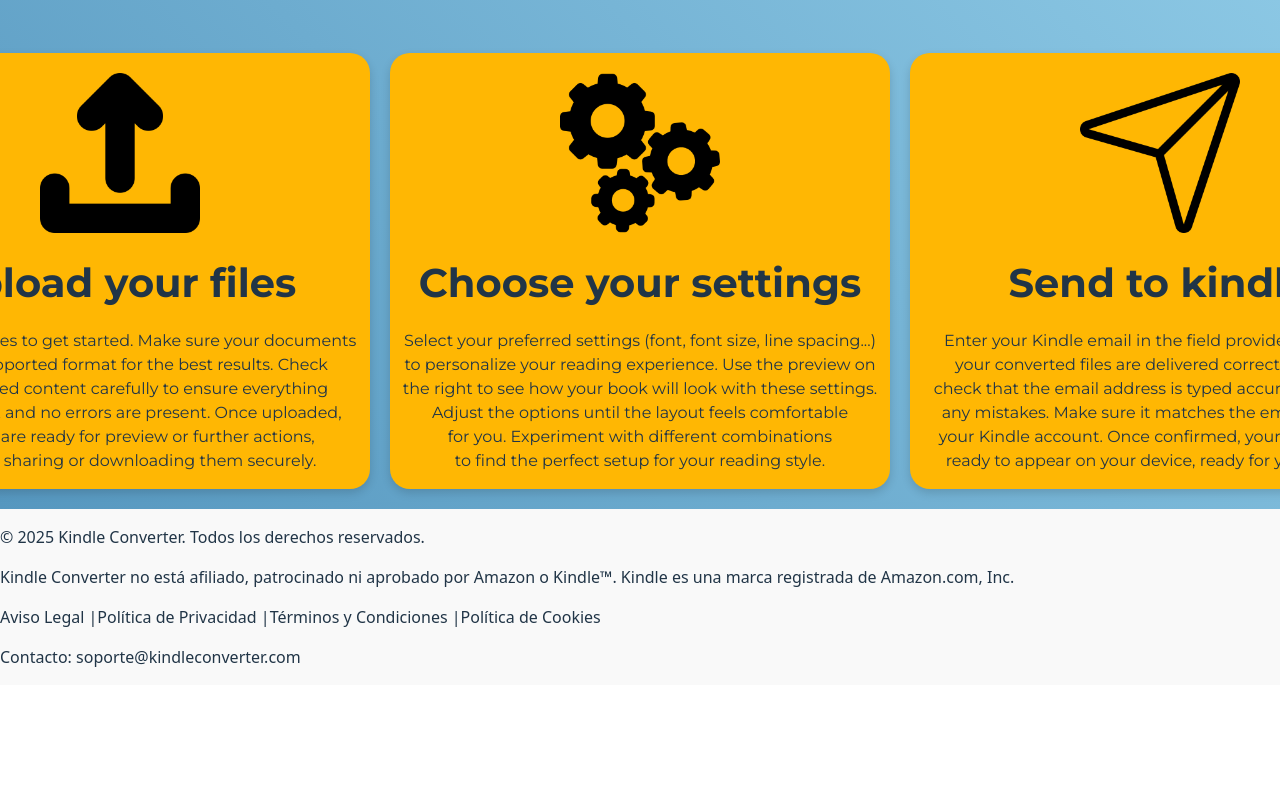
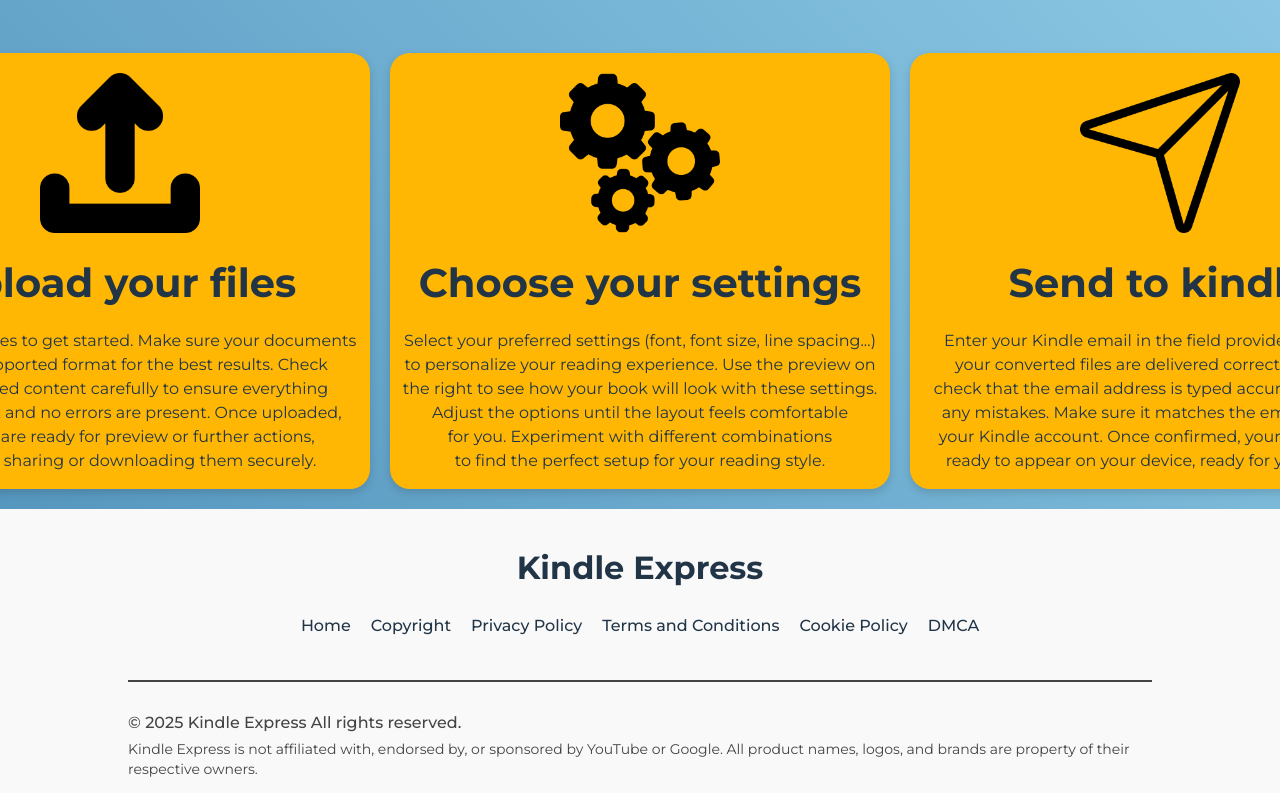
Before and after one commit to ElChimbo30/Kindle-Converter, a React (Vite) app: page / in a window 1280 px wide. Shown: the part 2196-2989 px from the top of the page. Before the commit the page ends 2881 px from the top, so only its background shows below. Built offline with nearby package versions, Linux system fonts and the light colour scheme; a web font is replaced by a local one.

Commit message:
footers advanced

```diff
--- a/src/App.css
+++ b/src/App.css
@@ -539,3 +539,57 @@
 a:hover {
   color: inherit;
 }
+
+/* Footer*/
+.footer {
+  display: flex;
+  flex-direction: column;
+  align-items: center;
+  font-family: "Montserrat";
+  margin-top: 20px;
+}
+
+.title__footer {
+  font-size: 32px;
+  margin-bottom: 12px;
+}
+
+.wrapper__footer {
+  display: flex;
+  flex-direction: row;
+  gap: 20px;
+  margin-bottom: 20px;
+}
+
+/* Contenedor que agrupa línea y texto,
+   define el ancho común para ambos */
+.footer-bottom {
+  width: 80%; /* ancho común */
+}
+
+/* Línea */
+.linea-contenedor {
+  border-top: 2px solid #444;
+  width: 100%; /* ocupa el 100% del ancho del .footer-bottom */
+  margin: 6px 0; /* solo márgenes verticales */
+}
+
+/* Texto inferior */
+.wrapper2__footer {
+  font-size: 14px;
+  margin-top: 8px; /* separación de la línea */
+  line-height: 1.4;
+  color: #444;
+}
+
+.copy__text {
+  margin-top: 30px;
+  font-weight: 500;
+  text-decoration: inherit;
+  font-size: 16px;
+  margin-bottom: 0;
+}
+
+.copy__p {
+  margin-top: 6px;
+}
--- a/src/App.jsx
+++ b/src/App.jsx
@@ -263,24 +263,47 @@
           </a>
         </div>
       </div>
-      <footer class="footer">
-        <p>© 2025 Kindle Converter. Todos los derechos reservados.</p>
-        <p>
-          Kindle Converter no está afiliado, patrocinado ni aprobado por Amazon
-          o Kindle™. Kindle es una marca registrada de Amazon.com, Inc.
-        </p>
-        <nav>
-          <a href="/aviso-legal">Aviso Legal</a> |
-          <a href="/privacidad">Política de Privacidad</a> |
-          <a href="/terminos">Términos y Condiciones</a> |
-          <a href="/cookies">Política de Cookies</a>
-        </nav>
-        <p>
-          Contacto:{" "}
-          <a href="mailto:soporte@kindleconverter.com">
-            soporte@kindleconverter.com
+      <footer className="footer">
+        <div>
+          <h1 className="title__footer">Kindle Express</h1>
+        </div>
+        <div className="wrapper__footer">
+          <a href="#main__header">
+            <p>Home</p>
           </a>
-        </p>
+          <a>
+            <p>Copyright</p>
+          </a>
+          <a>
+            <p>Privacy Policy</p>
+          </a>
+          <a>
+            <p>Terms and Conditions</p>
+          </a>
+          <a>
+            <p>Cookie Policy</p>
+          </a>
+          <a>
+            <p>DMCA</p>
+          </a>
+        </div>
+
+        <div className="footer-bottom">
+          <div className="linea-contenedor">
+            <div className="linea"></div>
+          </div>
+
+          <div className="wrapper2__footer">
+            <p className="copy__text">
+              © 2025 Kindle Express All rights reserved.
+            </p>
+            <p className="copy__p">
+              Kindle Express is not affiliated with, endorsed by, or sponsored
+              by YouTube or Google. All product names, logos, and brands are
+              property of their respective owners.
+            </p>
+          </div>
+        </div>
       </footer>
     </>
   );
```
Also changed, not shown: src/Legal__files/copyright.html (+9 -0 lines), public/Images/email-svgrepo-com.svg (added), public/Images/github.png (added).
